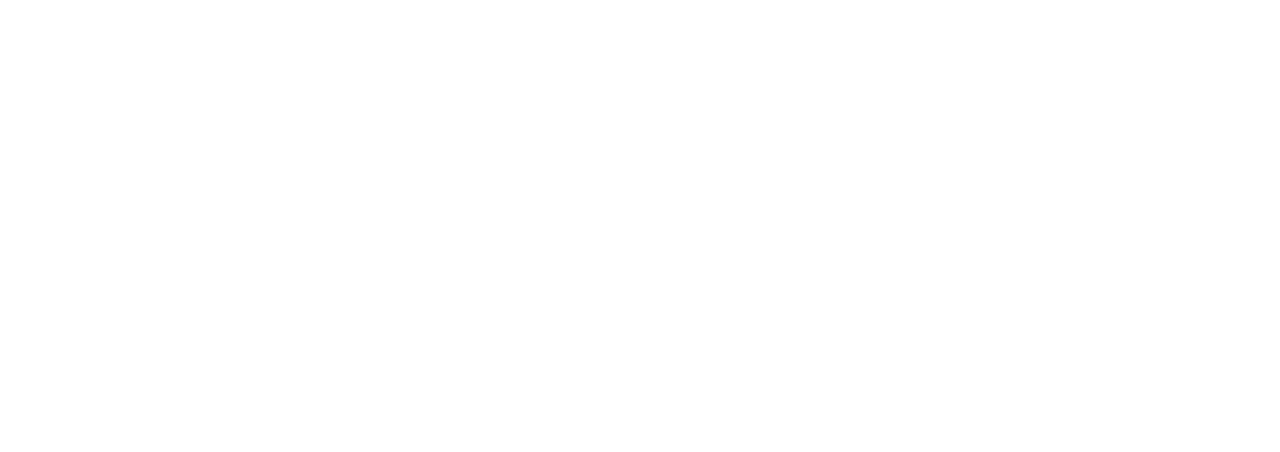
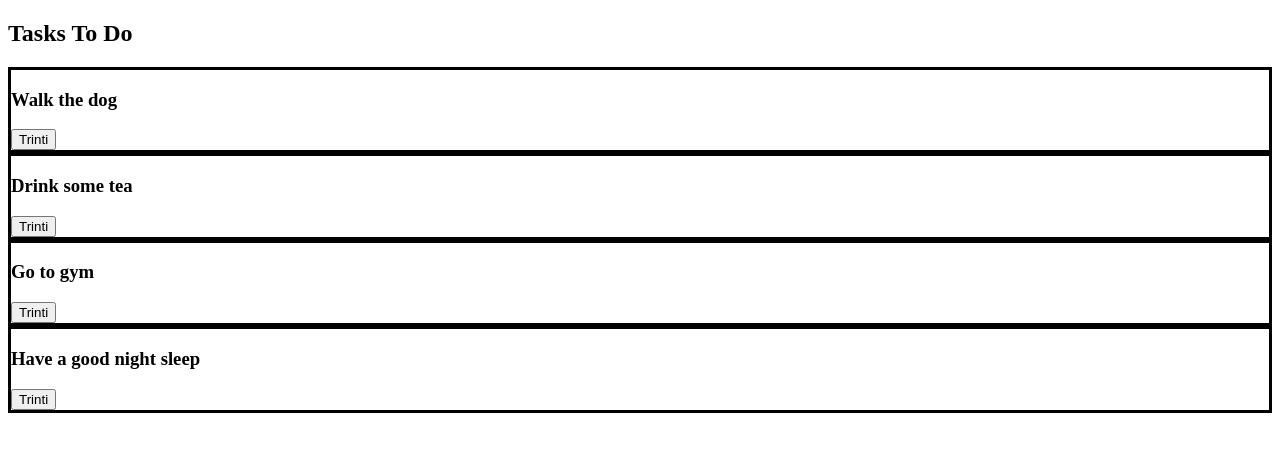
Before and after one commit to BanRokas/FEU12, a React (Create React App) app in the folder React/48 paskaita - 02.27 - React Hooks/to_do_app/: page / in a window 1280 px wide. Shown: the top 452 px of the page. Built offline with nearby package versions, Linux system fonts and the light colour scheme; the HTML template or start-up script is replaced by a standard one.

Commit message:
48 paskaita - print toDos and partial del f

```diff
--- a/React/48 paskaita - 02.27 - React Hooks/to_do_app/src/App.css
+++ b/React/48 paskaita - 02.27 - React Hooks/to_do_app/src/App.css
@@ -0,0 +1,3 @@
+.toDoItem{
+  border: 3px solid black;
+}
--- a/React/48 paskaita - 02.27 - React Hooks/to_do_app/src/App.jsx
+++ b/React/48 paskaita - 02.27 - React Hooks/to_do_app/src/App.jsx
@@ -1,9 +1,39 @@
 import './App.css';
+import { useState } from 'react';
+import ToDoList from './components/ToDoList';
 
 const App = () => {
+
+  const [tasks, setTasks] = useState([
+    {
+      id: 0,
+      isCompleted: true,
+      title: 'Walk the dog'
+    },{
+      id: 1,
+      isCompleted: true,
+      title: 'Drink some tea'
+    },{
+      id: 2,
+      isCompleted: false,
+      title: 'Go to gym'
+    },{
+      id: 3,
+      isCompleted: false,
+      title: 'Have a good night sleep'
+    }
+  ]);
+  const trintiTask = (id) => {
+    console.log('triname', id);
+
+  }
+
   return (
     <>
-
+      <ToDoList
+        tasks={tasks}
+        trintiTask={trintiTask}
+      />
     </>
   );
 }
--- /dev/null
+++ b/React/48 paskaita - 02.27 - React Hooks/to_do_app/src/components/ToDoItem.jsx
@@ -0,0 +1,12 @@
+const ToDoItem = ({ task, trintiTask }) => {
+  return (
+    <div className='toDoItem'>
+      <h3>{task.title}</h3>
+      <button
+        onClick={() => trintiTask(task.id)}
+      >Trinti</button>
+    </div>
+  );
+}
+
+export default ToDoItem;
--- /dev/null
+++ b/React/48 paskaita - 02.27 - React Hooks/to_do_app/src/components/ToDoList.jsx
@@ -0,0 +1,23 @@
+import ToDoItem from "./ToDoItem";
+
+const ToDoList = ({ tasks, trintiTask }) => {
+  // console.log(tasks);
+  return (
+    <section>
+      <h1>Tasks To Do</h1>
+      <div>
+        {
+          tasks.map(task =>
+            <ToDoItem
+              key={task.id}
+              task={task}
+              trintiTask={trintiTask}
+            />
+          )
+        }
+      </div>
+    </section>
+  );
+}
+
+export default ToDoList;
```
